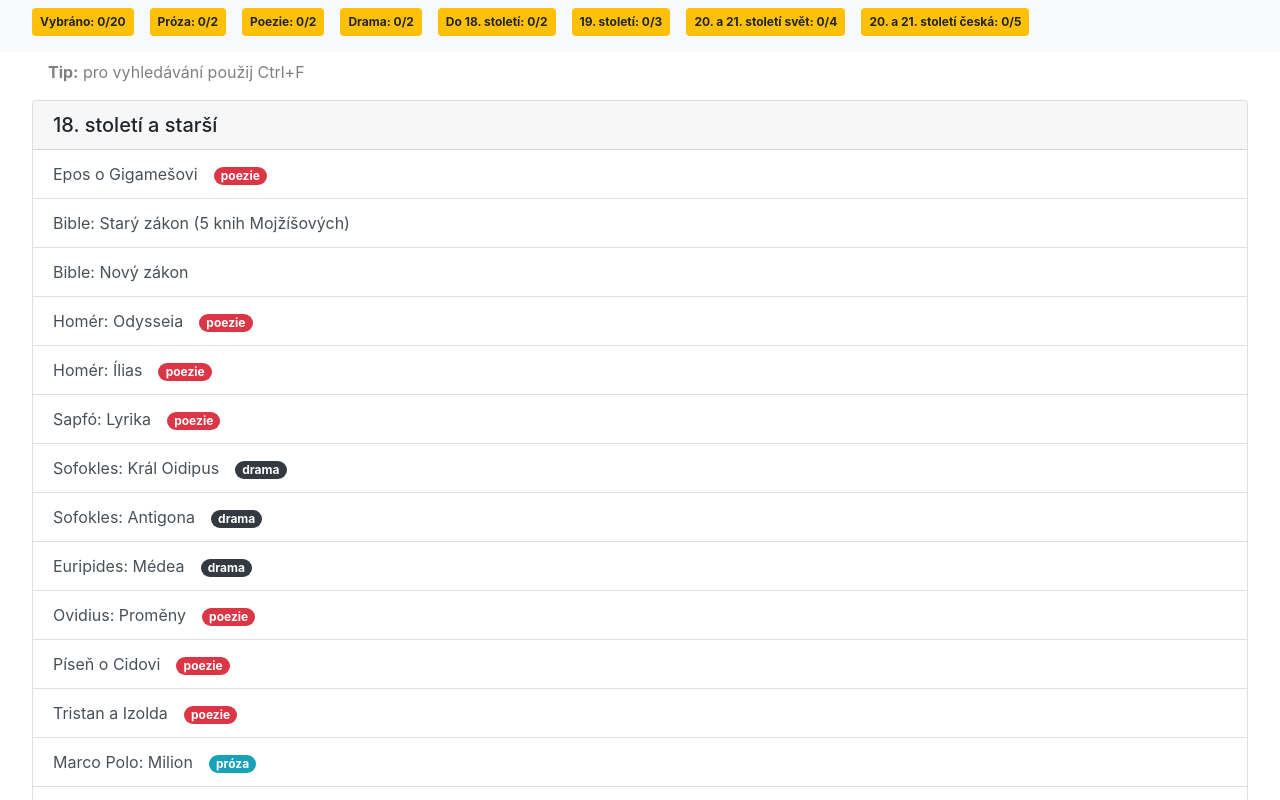
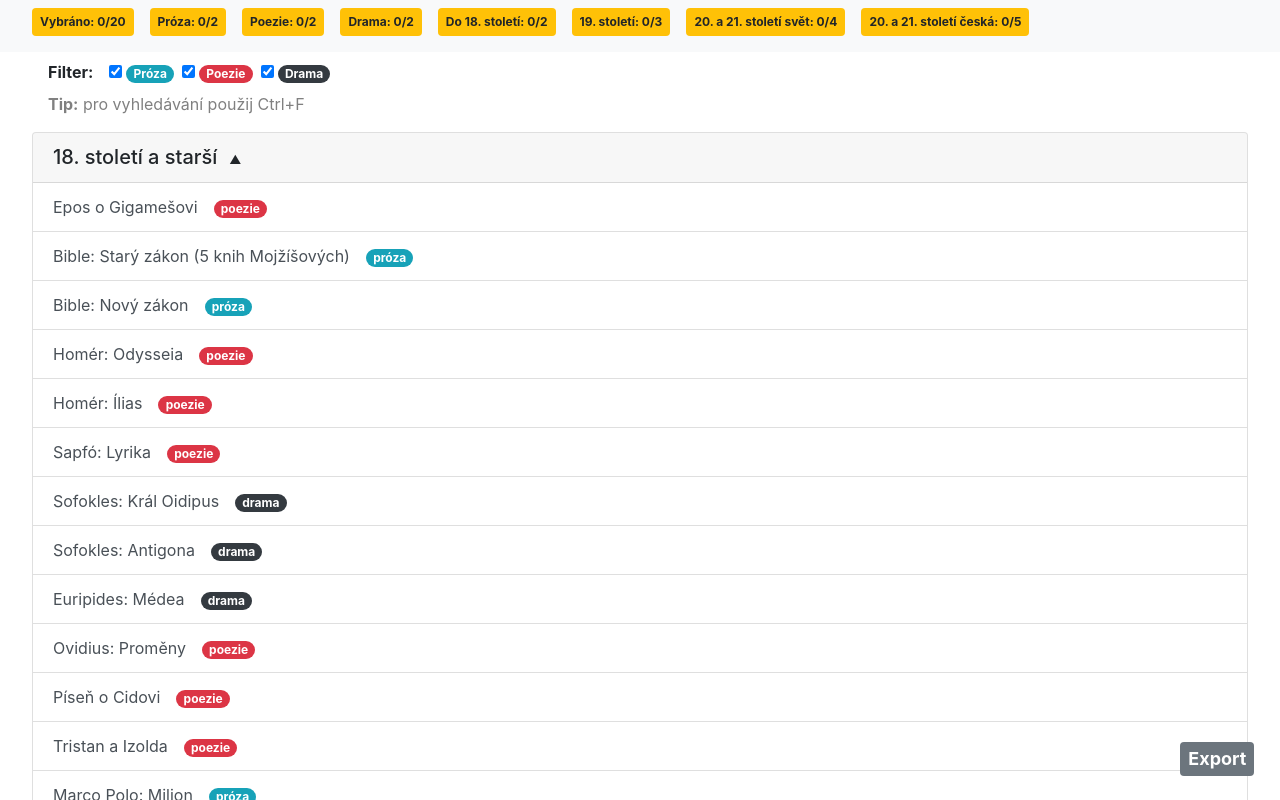
Before and after one commit to filip-muller/kanon, a React (Create React App) app: page / in a window 1280 px wide. Shown: the top 800 px of the page. Built offline with nearby package versions, Linux system fonts and the light colour scheme.

Commit message:
Filtering, export, collapsable lists, refs

```diff
--- a/src/App.jsx
+++ b/src/App.jsx
@@ -1,4 +1,5 @@
 import React, { Component } from "react";
+import ExportBtn from "./components/exportBtn";
 import ListDel from "./components/listDel";
 import Navbar from "./components/navbar";
 import { knihy } from "./knihy.js";
@@ -15,12 +16,12 @@ class App extends Component {
       vybrano_19: 0,
       vybrano_20_21_svet: 0,
       vybrano_20_21_cz: 0,
-      vybrano_celkem: 0,
     },
+    checked: ["proza", "poezie", "drama", ""], // "" pro neurcita dila
   };
 
   handleSelect = (id) => {
-    let kniha = this.state.knihy.filter((k) => k.id == id)[0];
+    let kniha = this.state.knihy.filter((k) => k.id === id)[0];
     if (!kniha.selected) {
       if (this.state.pocty.vybrano_celkem >= 20) {
         alert("Už máš vybráno 20 děl");
@@ -36,12 +37,13 @@ class App extends Component {
       }
       let stejny_autor = false;
       let nazev_stejne;
-      this.state.knihy.map((k) => {
-        if (k.selected && autor.includes(k.autor) && k.id != id) {
+      for (const k of this.state.knihy) {
+        if (k.selected && autor.includes(k.autor) && k.id !== id) {
           stejny_autor = true;
           nazev_stejne = k.nazev;
+          break;
         }
-      });
+      }
       if (stejny_autor) {
         alert("Od tohoto autora už máš dílo " + nazev_stejne);
         return;
@@ -51,24 +53,75 @@ class App extends Component {
     this.updatePocty();
   };
 
+  handleExport = () => {
+    const res = [];
+    for (const k of this.state.knihy) {
+      if (k.selected) {
+        res.push(((k.autor !== "" || "") && k.autor + ": ") + k.nazev);
+      }
+    }
+    if (res.length === 0) {
+      alert("Nemáš vybraná žádná díla");
+      return;
+    }
+    let seznam = res.join(", \n");
+    try {
+      navigator.clipboard.writeText(seznam);
+    } catch (e) {
+      let textArea = document.createElement("textarea");
+      textArea.value = seznam;
+
+      textArea.style.top = "0";
+      textArea.style.left = "0";
+      textArea.style.position = "fixed";
+
+      document.body.appendChild(textArea);
+      textArea.focus();
+      textArea.select();
+
+      document.execCommand("copy");
+      document.body.removeChild(textArea);
+    }
+    let dila = "děl";
+    let copy = "Zkopírováno";
+    if (res.length === 1) {
+      dila = "dílo";
+    } else if ([2, 3, 4].includes(res.length)) {
+      dila = "díla";
+      copy = "Zkopírována";
+    }
+    alert(`${copy} ${res.length} ${dila} do schránky.`);
+  };
+
+  handleSelectChange = (druh) => {
+    let { checked } = this.state;
+    let ind = checked.indexOf(druh);
+    if (ind === -1) {
+      checked.push(druh);
+    } else {
+      checked.splice(ind, 1);
+    }
+    this.setState({ checked: checked });
+  };
+
   updatePocty = () => {
     let { knihy } = this.state;
 
     let pocty = {
       vybrano_celkem: knihy.filter((k) => k.selected).length,
-      vybrano_proza: knihy.filter((k) => k.selected && k.druh == "proza")
+      vybrano_proza: knihy.filter((k) => k.selected && k.druh === "proza")
         .length,
-      vybrano_poezie: knihy.filter((k) => k.selected && k.druh == "poezie")
+      vybrano_poezie: knihy.filter((k) => k.selected && k.druh === "poezie")
         .length,
-      vybrano_drama: knihy.filter((k) => k.selected && k.druh == "drama")
+      vybrano_drama: knihy.filter((k) => k.selected && k.druh === "drama")
         .length,
-      vybrano_18: knihy.filter((k) => k.selected && k.obdobi == "18").length,
-      vybrano_19: knihy.filter((k) => k.selected && k.obdobi == "19").length,
+      vybrano_18: knihy.filter((k) => k.selected && k.obdobi === "18").length,
+      vybrano_19: knihy.filter((k) => k.selected && k.obdobi === "19").length,
       vybrano_20_21_svet: knihy.filter(
-        (k) => k.selected && k.obdobi == "20-21-svet"
+        (k) => k.selected && k.obdobi === "20-21-svet"
       ).length,
       vybrano_20_21_cz: knihy.filter(
-        (k) => k.selected && k.obdobi == "20-21-cz"
+        (k) => k.selected && k.obdobi === "20-21-cz"
       ).length,
     };
     this.setState({ pocty });
@@ -79,6 +132,39 @@ class App extends Component {
     return (
       <div className="mb-2">
         <Navbar pocty={this.state.pocty} />
+        <div className="ml-5">
+          <span className="mr-3">
+            <b>Filter:</b>
+          </span>
+          <input
+            id="prozacheck"
+            type="checkbox"
+            value="proza"
+            checked={this.state.checked.includes("proza")}
+            onChange={() => this.handleSelectChange("proza")}
+          ></input>
+          <label className="mr-2 ml-1" htmlFor="prozacheck">
+            <span className="badge badge-pill badge-info">Próza</span>
+          </label>
+          <input
+            id="poeziecheck"
+            type="checkbox"
+            checked={this.state.checked.includes("poezie")}
+            onChange={() => this.handleSelectChange("poezie")}
+          ></input>
+          <label className="mr-2 ml-1" htmlFor="poeziecheck">
+            <span className="badge badge-pill badge-danger">Poezie</span>
+          </label>
+          <input
+            id="dramacheck"
+            type="checkbox"
+            checked={this.state.checked.includes("drama")}
+            onChange={() => this.handleSelectChange("drama")}
+          ></input>
+          <label className="mr-2 ml-1" htmlFor="dramacheck">
+            <span className="badge badge-pill badge-dark">Drama</span>
+          </label>
+        </div>
         <a className="m-5" style={{ color: "grey" }}>
           <b>Tip:</b> pro vyhledávání použij Ctrl+F
         </a>
@@ -87,24 +173,32 @@ class App extends Component {
             knihy={knihy}
             title="18. století a starší"
             obdobi="18"
+            vybrano={this.state.pocty.vybrano_18}
+            checkedDruhy={this.state.checked}
             onSelect={this.handleSelect}
           />
           <ListDel
             knihy={knihy}
             title="19. století"
             obdobi="19"
+            vybrano={this.state.pocty.vybrano_19}
+            checkedDruhy={this.state.checked}
             onSelect={this.handleSelect}
           />
           <ListDel
             knihy={knihy}
             title="Světová literatura 20. a 21. století"
             obdobi="20-21-svet"
+            vybrano={this.state.pocty.vybrano_20_21_svet}
+            checkedDruhy={this.state.checked}
             onSelect={this.handleSelect}
           />
           <ListDel
             knihy={knihy}
             title="Česká literatura 20. a 21. století"
             obdobi="20-21-cz"
+            vybrano={this.state.pocty.vybrano_20_21_cz}
+            checkedDruhy={this.state.checked}
             onSelect={this.handleSelect}
           />
         </div>
@@ -112,6 +206,10 @@ class App extends Component {
           Created by Filip Müller<br></br>
           <span className="ml-5">muller@gvp.cz</span>
         </a>
+        <ExportBtn
+          onExport={this.handleExport}
+          vybrano={this.state.pocty.vybrano_celkem}
+        />
       </div>
     );
   }
--- a/src/components/dilo.jsx
+++ b/src/components/dilo.jsx
@@ -1,4 +1,4 @@
-/* Znazornuje jednotlive dilo a informace o něm, jako nazev, autor a druh*/
+/* Znazornuje jednotlive dilo a informace o něm, jako nazev, autor a druh */
 
 import React, { Component } from "react";
 
@@ -22,18 +22,18 @@ class Dilo extends Component {
 
   getDruh = () => {
     let { druh } = this.props.kniha;
-    if (druh == "proza") {
+    if (druh === "proza") {
       return "próza";
     }
     return druh;
   };
 
   render() {
-    const { id, nazev, autor, obdobi, druh } = this.props.kniha;
+    const { nazev, autor } = this.props.kniha;
 
     return (
       <div>
-        <span>{autor != "" && autor + ": "}</span>
+        <span>{autor !== "" && autor + ": "}</span>
         <span>{nazev}</span>
         <span className={this.getClassName() + " ml-3"}>{this.getDruh()}</span>
       </div>
--- /dev/null
+++ b/src/components/exportBtn.jsx
@@ -0,0 +1,35 @@
+/* Tlacitko, ktere uzivateli umozni exportovat seznam zvolenych knih */
+
+import React, { Component } from "react";
+import "../index.css";
+
+class ExportBtn extends Component {
+  state = {};
+
+  getBadgeClass = () => {
+    if (this.props.vybrano < 20) return "secondary";
+    return "success";
+  };
+
+  render() {
+    return (
+      <a
+        onClick={this.props.onExport}
+        className={`badge badge-${this.getBadgeClass()} noselect p-2`}
+        style={{
+          position: "fixed",
+          bottom: "3%",
+          right: "2%",
+          fontSize: "large",
+          zIndex: "100",
+          color: "white",
+          cursor: "pointer",
+        }}
+      >
+        Export
+      </a>
+    );
+  }
+}
+
+export default ExportBtn;
--- /dev/null
+++ b/src/components/hideBtn.jsx
@@ -0,0 +1,30 @@
+/* Tlacitko, ktere umoznuje schovat ("zabalit") dila z urciteho obdobi */
+
+import React, { Component } from "react";
+import "../index.css";
+
+class HideBtn extends Component {
+  state = { text: "▲" };
+
+  getText = () => {
+    if (this.props.hidden) return "▼";
+    return "▲";
+  };
+
+  render() {
+    return (
+      <span
+        className="ml-2 noselect"
+        style={{
+          cursor: "pointer",
+          fontSize: "0.75rem",
+        }}
+        onClick={this.props.onClick_}
+      >
+        <span className="m-1">{this.getText()}</span>
+      </span>
+    );
+  }
+}
+
+export default HideBtn;
--- a/src/components/listDel.jsx
+++ b/src/components/listDel.jsx
@@ -4,17 +4,38 @@
 
 import React, { Component } from "react";
 import DiloLi from "./diloLi";
+import HideBtn from "./hideBtn";
 
-class ListDel18 extends Component {
-  state = {};
+class ListDel extends Component {
+  state = { hidden: false };
+
+  handleHide = () => {
+    this.setState({ hidden: !this.state.hidden });
+  };
+
+  formatCount = () => {
+    if (this.props.vybrano == 0) return "";
+    return this.props.vybrano;
+  };
 
   render() {
     return (
       <div className="card m-3" id={this.props.obdobi}>
-        <h5 className="card-header card-title">{this.props.title}</h5>
+        <span className="card-header card-title">
+          <h5 style={{ display: "inline" }}>{this.props.title}</h5>
+          <span className="badge badge-pill badge-primary ml-2">
+            {this.formatCount()}
+          </span>
+          <HideBtn onClick_={this.handleHide} hidden={this.state.hidden} />
+        </span>
+        {!this.state.hidden && (
           <ul className="list-group list-group-flush">
             {this.props.knihy
-            .filter((k) => k.obdobi == this.props.obdobi)
+              .filter(
+                (k) =>
+                  k.obdobi == this.props.obdobi &&
+                  this.props.checkedDruhy.includes(k.druh)
+              )
               .map((kniha) => (
                 <DiloLi
                   key={kniha.id}
@@ -23,9 +44,10 @@ class ListDel18 extends Component {
                 />
               ))}
           </ul>
+        )}
       </div>
     );
   }
 }
 
-export default ListDel18;
+export default ListDel;
--- a/src/components/selectCount.jsx
+++ b/src/components/selectCount.jsx
@@ -1,13 +1,26 @@
 /* Predstavuje jednotlive bagdes pocitajici, kolik ktereho druhu del je vybrano */
 
 import React, { Component } from "react";
+import "../index.css";
 
 class SelectCount extends Component {
-  getBadgeStyle = (soucasny_pocet, potrebny_pocet) => {
-    if (soucasny_pocet < potrebny_pocet) {
+  getBadgeStyle = (t) => {
+    const { vybrano, potreba } = this.props;
+    if (vybrano < potreba) {
       return "badge-warning ";
     }
     return "badge-success ";
+  };
+
+  getOnClick = () => {
+    if (this.props.ref_)
+      return () => (window.location.href = "#" + this.props.ref_);
+    return () => {};
+  };
+
+  getStyle = () => {
+    if (this.props.ref_) return { cursor: "pointer" };
+    return {};
   };
 
   render() {
@@ -15,8 +28,9 @@ class SelectCount extends Component {
     let potreba = this.props.potreba;
     return (
       <span
-        className={this.getBadgeStyle(vybrano, potreba) + "badge ml-3 mb-2 p-2"}
-        onClick={() => (window.location.href = "#" + (this.props.ref_ || ""))}
+        className={this.getBadgeStyle() + "badge ml-3 mb-2 p-2 noselect"}
+        onClick={this.getOnClick()}
+        style={this.getStyle()}
       >
         {this.props.text + ": " + vybrano + "/" + potreba}
       </span>
--- a/src/index.css
+++ b/src/index.css
@@ -18,6 +18,5 @@ code {
   -khtml-user-select: none; /* Konqueror HTML */
   -moz-user-select: none; /* Old versions of Firefox */
   -ms-user-select: none; /* Internet Explorer/Edge */
-  user-select: none; /* Non-prefixed version, currently
-                                  supported by Chrome, Opera and Firefox */
+  user-select: none; /* Default */
 }
--- a/src/knihy.js
+++ b/src/knihy.js
@@ -1,6 +1,6 @@
 let s = `1;Epos o Gigamešovi;;18;poezie
-2;Bible: Starý zákon (5 knih Mojžíšových);;18;
-3;Bible: Nový zákon;;18;
+2;Bible: Starý zákon (5 knih Mojžíšových);;18;proza
+3;Bible: Nový zákon;;18;proza
 4;Odysseia;Homér;18;poezie
 5;Ílias;Homér;18;poezie
 6;Lyrika;Sapfó;18;poezie
@@ -289,19 +289,20 @@ let s = `1;Epos o Gigamešovi;;18;poezie
 289;Nebe pod Berlínem;Jaroslav Rudiš;20-21-cz;proza
 290;Povětroň;Karel Čapek;20-21-cz;proza
 291;Dvorní šašci;Viktor Fischl;20-21-cz;proza
-292;Nesnesitelná lehkost bytí;Milan Kundera;20-21-cz;proza`
+292;Nesnesitelná lehkost bytí;Milan Kundera;20-21-cz;proza`;
 
 const lines = s.split("\n");
 
-export const knihy = lines.map(line => {
+export const knihy = lines.map((line) => {
   let spl = line.split(";");
-  return {id: Number(spl[0]),
+  return {
+    id: Number(spl[0]),
     nazev: spl[1],
     autor: spl[2],
     obdobi: spl[3],
     druh: spl[4],
-    selected: false
-  }
+    selected: false,
+  };
 });
 
 export const delka = lines.length;
```
Also changed, not shown: knihy/knihy.csv, popis-na-web.txt (added), 1 other file (tests, documents, lock files or other folders). Lines whose indentation alone changed are shown as unchanged.
